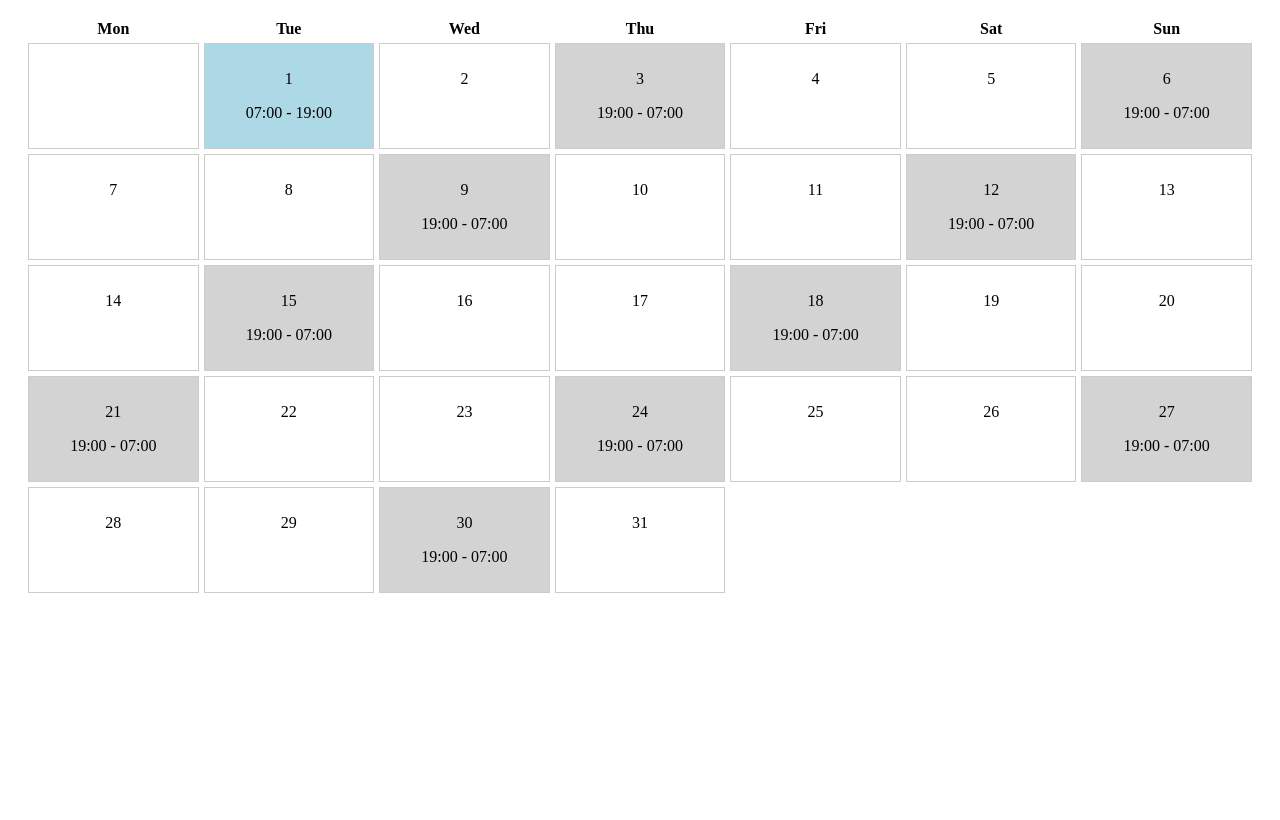
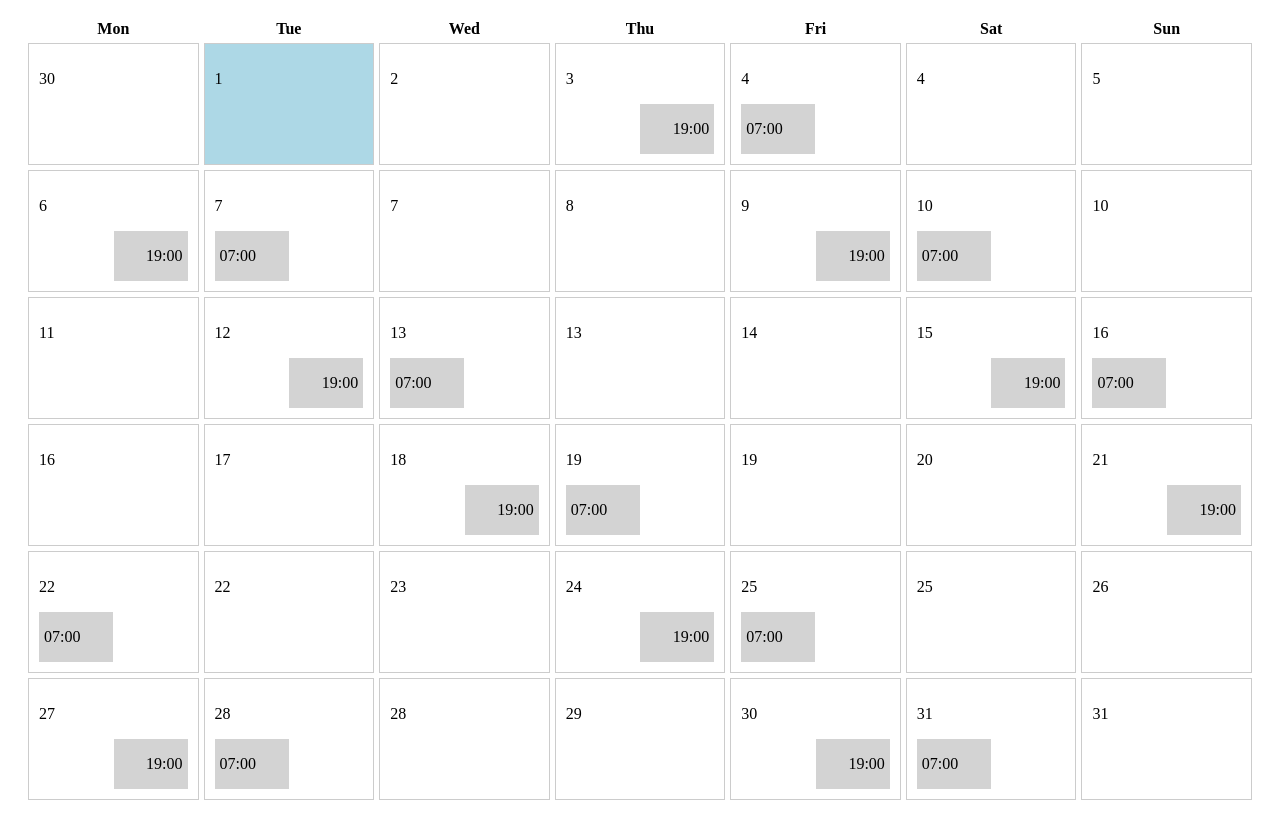
Before and after one commit to cosmologus/work-schedule, a SvelteKit app: page / in a window 1280 px wide. Built offline with nearby package versions, Linux system fonts and the light colour scheme.

Commit message:
added colors

```diff
--- a/src/routes/+page.svelte
+++ b/src/routes/+page.svelte
@@ -1,7 +1,6 @@
 <script lang="ts">
   import { onMount } from 'svelte';
 
-  // Define the structure of shifts and days
   interface Shift {
     start: string;
     end: string;
@@ -14,41 +13,34 @@
     type: string; // "day", "night", or "rest"
   }
 
-  // Define shifts: day shift and night shift
   const dayShift: Shift = { start: "07:00", end: "19:00", color: "lightblue" };
   const nightShift: Shift = { start: "19:00", end: "07:00", color: "lightgray" };
 
-  // Calendar and shifts state
   let days: ShiftDay[] = [];
   let currentMonth = new Date().getMonth();
   let currentYear = new Date().getFullYear();
 
-  // Helper function to get the number of days in a month
   function daysInMonth(month: number, year: number): number {
     return new Date(year, month + 1, 0).getDate();
   }
 
-  // Helper function to calculate the starting day of the week for the given month and year
   function getStartDay(month: number, year: number): number {
     const startDay = new Date(year, month, 1).getDay();
-    // Adjust so that Monday is the first day of the week (0 = Monday, 6 = Sunday)
-    return (startDay + 6) % 7;
+    return (startDay + 6) % 7; // Adjust for Monday start
   }
 
-  // Generate work shifts based on the work schedule pattern
   function generateCalendar(month: number, year: number): ShiftDay[] {
     const totalDays = daysInMonth(month, year);
-    const startDayOffset = getStartDay(month, year); // Get the first day offset (Monday start)
+    const startDayOffset = getStartDay(month, year);
     const calendarDays: ShiftDay[] = [];
 
-    let shiftPattern = ["day", "rest24", "night", "rest48"]; // Day, 24h rest, night, 48h rest
+    let shiftPattern = ["day", "rest24", "night", "rest48"];
     let shiftIndex = 0;
 
-    // Push empty days for the start of the week (before the first Monday)
     for (let i = 0; i < startDayOffset; i++) {
       calendarDays.push({
         date: new Date(year, month, i),
-        type: "empty", // Empty day to fill space
+        type: "empty",
       });
     }
 
@@ -65,7 +57,7 @@
       } else if (shiftType === "rest24") {
         shiftIndex++;
       } else if (shiftType === "rest48") {
-        shiftIndex += 2; // Skip two days for 48-hour rest
+        shiftIndex += 2;
       }
 
       calendarDays.push({
@@ -74,10 +66,10 @@
         type: shiftType,
       });
     }
+
     return calendarDays;
   }
 
-  // On component mount, generate the calendar for the current month
   onMount(() => {
     days = generateCalendar(currentMonth, currentYear);
   });
@@ -94,17 +86,37 @@
   .day {
     padding: 10px;
     border: 1px solid #ccc;
-    text-align: center;
+    display: flex;
+    flex-direction: column;
+    justify-content: space-between;
+    height: 100px; /* Control height of day cell */
+    position: relative;
   }
 
+  .half-cell {
+    flex: 1;
+    display: flex;
+    align-items: center;
+    justify-content: center;
+    width: 100%;
+    position: relative;
+  }
+
+  /* Half filled background colors */
+  .half-right {
+    background: linear-gradient(to left, lightgray 50%, transparent 50%);
+  }
+
+  .half-left {
+    background: linear-gradient(to right, lightgray 50%, transparent 50%);
+  }
+
+  /* Shift-day for normal day shifts */
   .shift-day {
     background-color: lightblue;
   }
 
-  .shift-night {
-    background-color: lightgray;
-  }
-
+  /* Rest day style */
   .rest {
     background-color: white;
   }
@@ -117,9 +129,36 @@
     font-weight: bold;
     text-align: center;
   }
+
+  .right-align {
+    text-align: right;
+    padding-right: 5px;
+  }
+
+  .left-align {
+    text-align: left;
+    padding-left: 5px;
+  }
+
+  .time-text {
+    position: absolute;
+    top: 0;
+    bottom: 0;
+    display: flex;
+    align-items: center;
+  }
+
+  /* Position time text on the right */
+  .time-right {
+    right: 5px;
+  }
+
+  /* Position time text on the left */
+  .time-left {
+    left: 5px;
+  }
 </style>
 
-<!-- Calendar Layout -->
 <div class="calendar">
   <!-- Weekday Headers -->
   <div class="day-header">Mon</div>
@@ -131,15 +170,28 @@
   <div class="day-header">Sun</div>
 
   <!-- Generate Calendar Days -->
-  {#each days as day (day.date)}
-    <!-- Dynamically apply classes based on shift type -->
-    <div class="day {day.type === 'day' ? 'shift-day' : day.type === 'night' ? 'shift-night' : day.type === 'rest' ? 'rest' : 'empty'}">
-      {#if day.type !== 'empty'}
-        <p>{day.date.getDate()}</p>
-        {#if day.shift}
-          <p>{day.shift.start} - {day.shift.end}</p>
-        {/if}
+  {#each days as day, index (day.date)}
+    <div class="day {day.type === 'day' ? 'shift-day' : day.type === 'night' ? '' : day.type === 'rest' ? 'rest' : 'empty'}">
+      <p>{day.date.getDate()}</p>
+
+      <!-- For night shift -->
+      {#if day.type === 'night'}
+        <!-- Night Shift Start (19:00) on the starting day -->
+        <div class="half-cell half-right">
+          <div class="time-text time-right">19:00</div>
+        </div>
       {/if}
     </div>
+
+    <!-- If the current day is a night shift, show 07:00 on the next day -->
+    {#if day.type === 'night' && days[index + 1]}
+      <div class="day {days[index + 1].type === 'rest' ? 'rest' : ''}">
+        <p>{days[index + 1].date.getDate()}</p>
+        <!-- Night Shift End (07:00) on the next day -->
+        <div class="half-cell half-left">
+          <div class="time-text time-left">07:00</div>
+        </div>
+      </div>
+    {/if}
   {/each}
 </div>
```
